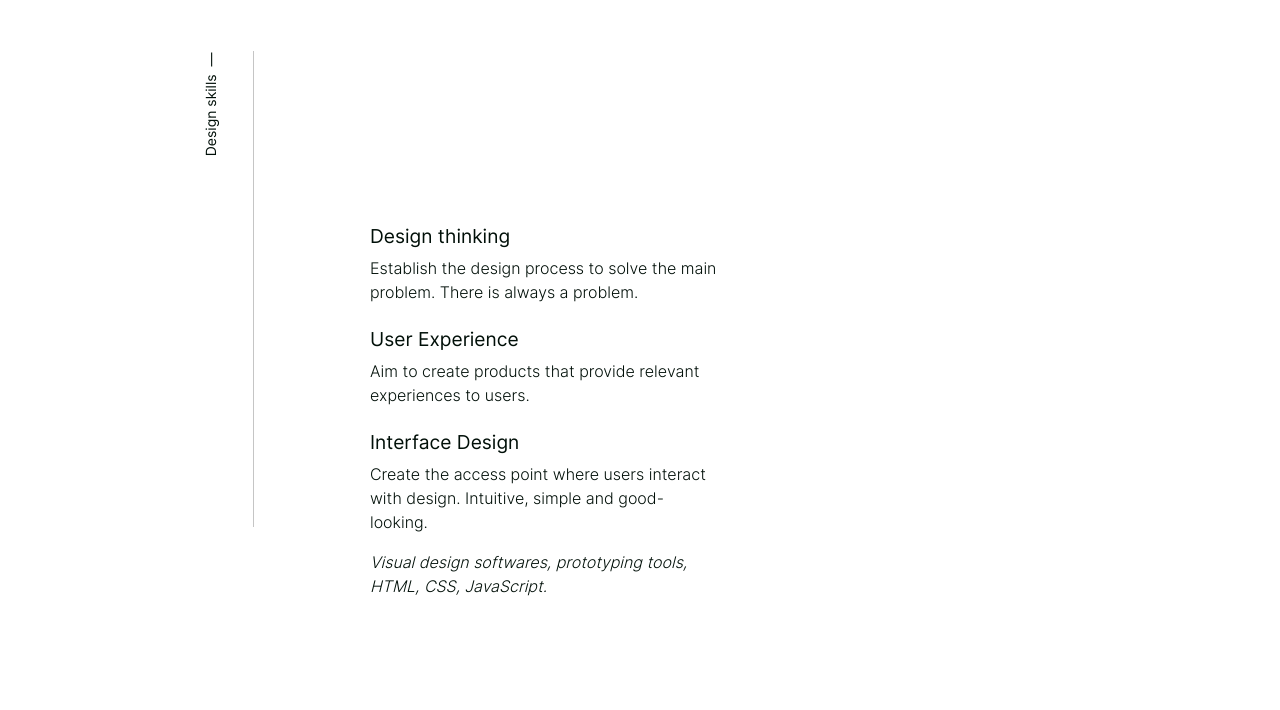
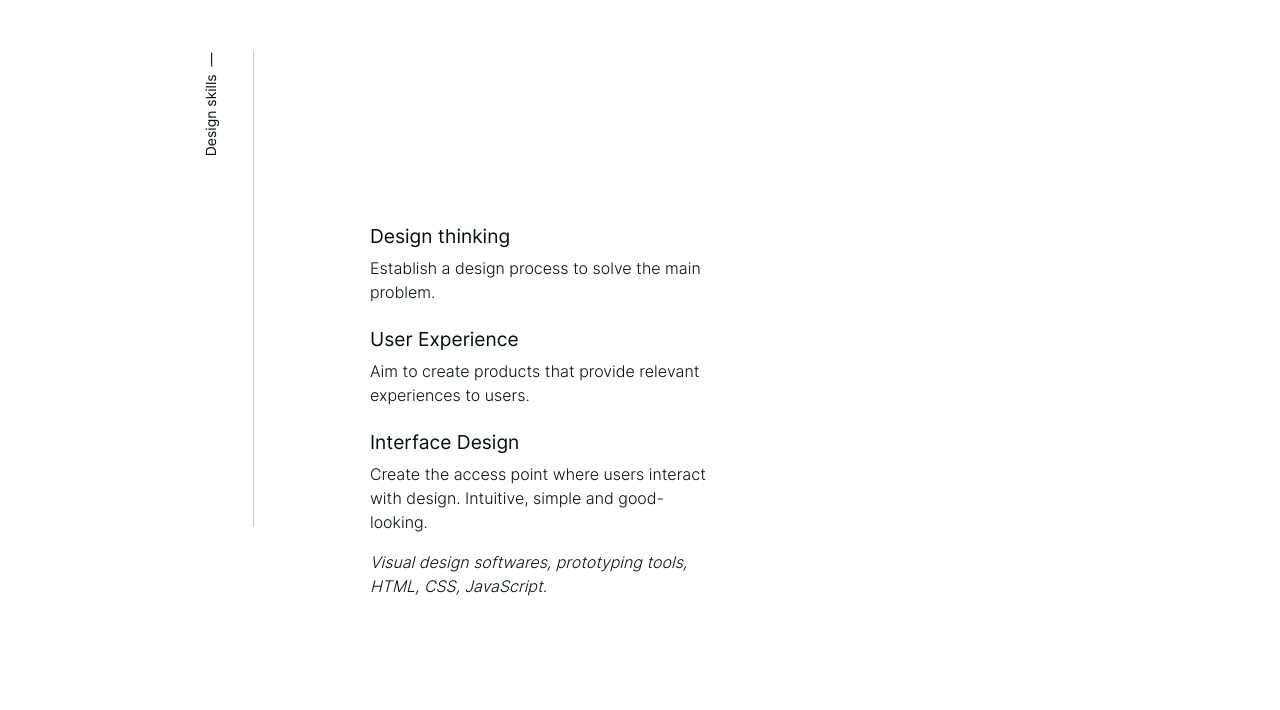
Before and after one commit to Saviofernandes1098/design, a plain HTML site: page about.html in a window 1280 px wide. Shown: the part 1511-2221 px from the top of the page. Drawn offline with Linux system fonts and the light colour scheme.

Commit message:
Update about.html

```diff
--- a/about.html
+++ b/about.html
@@ -165,7 +165,7 @@
                   <div class="col-md-2"></div>
                   <div class="col-md-1 line3"></div>
                   <div class="col-md-4 col-11" data-aos="fade-up" data-aos-delay="150">
-                    <p>Establish the design process to solve the main problem. There is always a problem.</p></div>
+                    <p>Establish a design process to solve the main problem.</p></div>
                 </div>
                 <div class="row">
                   <div class="col-md-2"></div>
```
